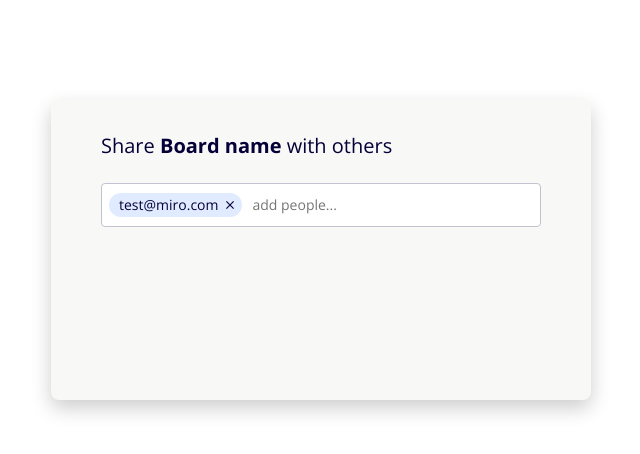
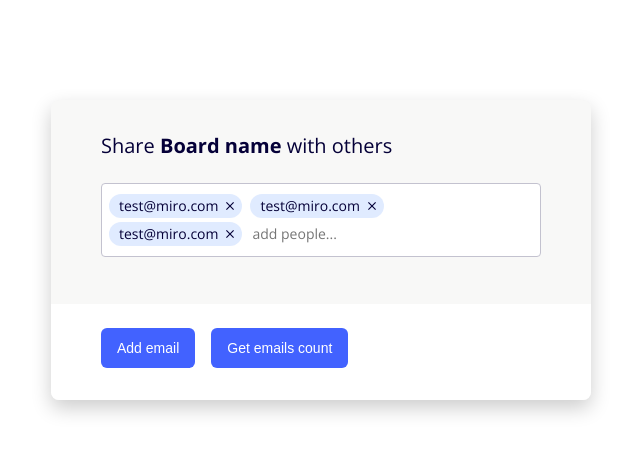
Before and after one commit to adnan-abm/adnan-abm.github.io, a plain HTML site: page index.html in a window 1280 px wide. Shown: the whole page, without its empty margins (319-959 px from the left). Drawn offline with nearby package versions, Linux system fonts and the light colour scheme.

Commit message:
Added button bar and some more CSS

```diff
--- a/index.html
+++ b/index.html
@@ -1,6 +1,7 @@
 <!DOCTYPE html>
 <html>
     <head>
+        <title>Email Inputs</title>
         <link rel="preconnect" href="https://fonts.gstatic.com">
         <link href="https://fonts.googleapis.com/css2?family=Open+Sans:wght@400;700&display=swap" rel="stylesheet">
         <link rel="stylesheet" type="text/css" href="libs/emails-input/css/emails-input.css" />
--- a/libs/emails-input/css/emails-input.css
+++ b/libs/emails-input/css/emails-input.css
@@ -1,12 +1,12 @@
 .email-input-main-wrapper {
     position: absolute;
-    left: 0%;
-    right: 0%;
-    top: 0%;
-    bottom: 0%;
+    left: 0;
+    right: 0;
+    top: 0;
+    bottom: 0;
     box-shadow: 0px 8px 20px rgba(0, 0, 0, 0.2);
     border-radius: 8px;
-    padding: 32px 50px;
+    padding: 0;
     background: #F8F8F7;
 }
 
@@ -15,8 +15,8 @@
     font-size: 20px;
     line-height: 27px;
     color: #050038;
-    margin: 0;
-    padding: 0 0 24px 0;
+    margin: 32px 50px 0;
+    padding: 0;
 }
 
 .email-input-main-wrapper h2 strong {
@@ -29,12 +29,14 @@
     box-sizing: border-box;
     border-radius: 4px;
     padding: 8px 7px;
+    margin: 24px 50px 96px;
 }
 
 .email-input-main-wrapper .email {
     display: inline-block;
     background: rgba(102, 153, 255, 0.2);
     border-radius: 100px;
+    margin: 2px 8px 2px 0;
 }
 
 .email-input-main-wrapper .email span.email-address {
@@ -67,5 +69,26 @@
     font-size: 14px;
     line-height: 24px;
     color: #050038;
-    margin-left: 8px;
 }
+
+.actions-container {
+    background: #fff;
+    padding: 24px 50px 32px;
+    position: absolute;
+    left: 0;
+    right: 0;
+    bottom: 0;
+    border-radius: 0 0 8px 8px;
+}
+
+.actions-container button {
+    background: #4262FF;
+    border-radius: 6px;
+    color: #fff;
+    font-size: 14px;
+    line-height: 24px;
+    text-align: center;
+    border: none;
+    padding: 8px 16px;
+    margin-right: 16px;
+}
--- a/libs/emails-input/js/emails-input.js
+++ b/libs/emails-input/js/emails-input.js
@@ -36,10 +36,24 @@ function EmailsInput(inputContainerNode, title) {
 
     mainContainer.appendChild(emailsContainer);
 
+    const actionsContainer = document.createElement('div');
+    actionsContainer.className = 'actions-container';
+
+    const addEmailBtn = document.createElement('button');
+    addEmailBtn.innerText = 'Add email';
+    actionsContainer.appendChild(addEmailBtn);
+
+    const emailCountBtn = document.createElement('button');
+    emailCountBtn.innerText = 'Get emails count';
+    actionsContainer.appendChild(emailCountBtn);
+
+
+    mainContainer.appendChild(actionsContainer);
+
 
     inputContainerNode.appendChild(mainContainer);
 
-    addTestEmail();
+    addTestEmail();addTestEmail();addTestEmail();
 
     function addTestEmail() {
         addEmail('test@miro.com')
```
